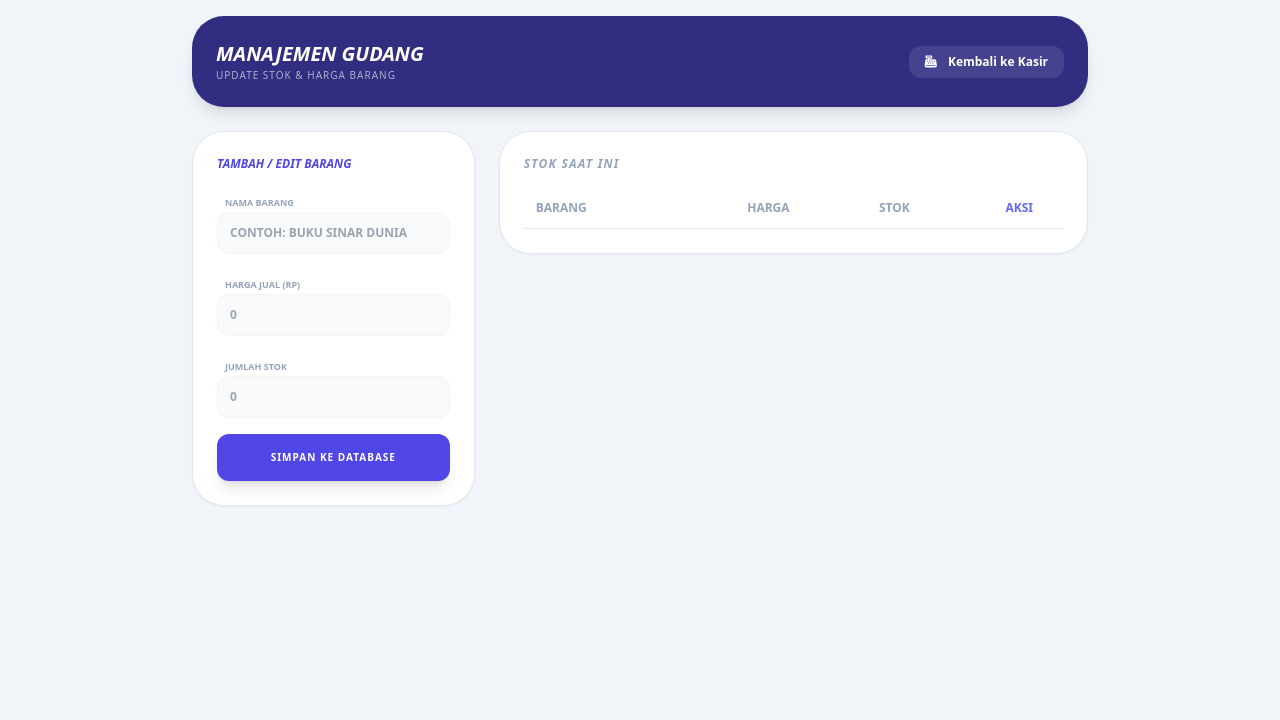
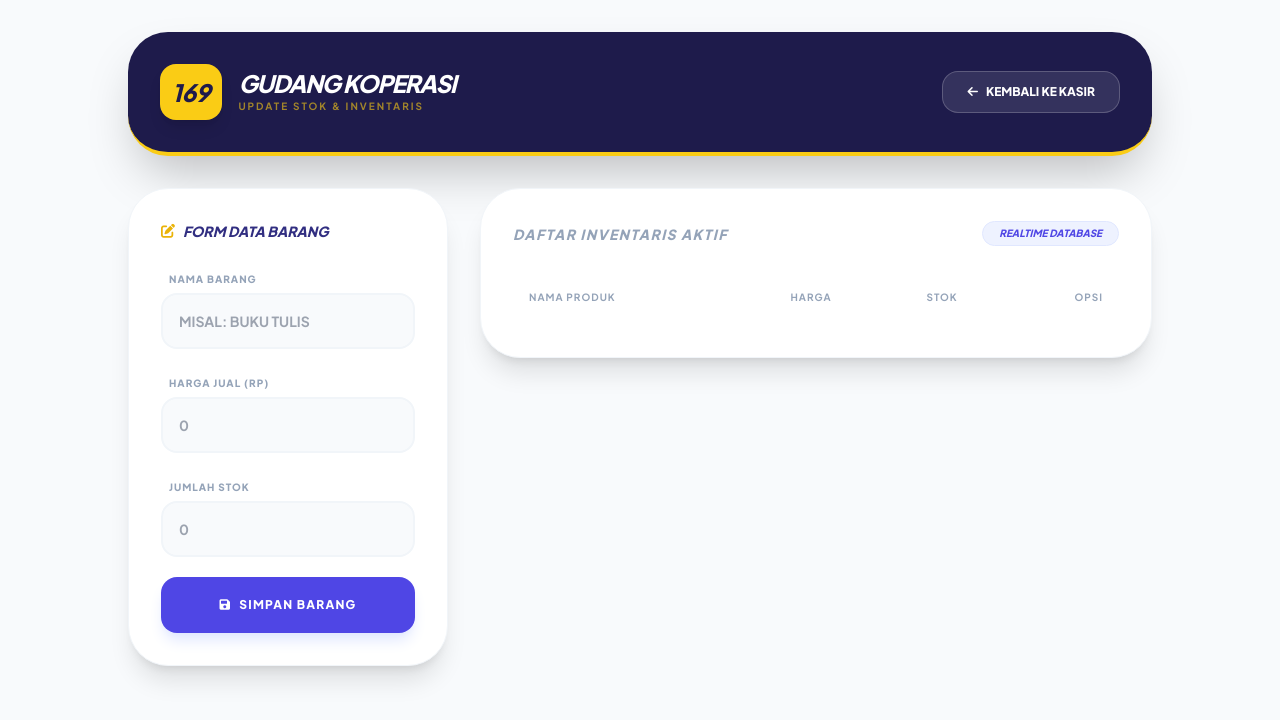
Before and after one commit to kiswanto73-hue/Koperasi-SDN-165, a plain HTML site: page kelola_stok.html in a window 1280 px wide. Drawn offline with nearby package versions, Linux system fonts and the light colour scheme; no server answers.

Commit message:
Update kelola_stok.html
okay

```diff
--- a/kelola_stok.html
+++ b/kelola_stok.html
@@ -8,61 +8,73 @@
     <link rel="stylesheet" href="https://cdnjs.cloudflare.com/ajax/libs/font-awesome/6.0.0/css/all.min.css">
     <script src="https://www.gstatic.com/firebasejs/9.17.1/firebase-app-compat.js"></script>
     <script src="https://www.gstatic.com/firebasejs/9.17.1/firebase-database-compat.js"></script>
+    <style>
+        @import url('https://fonts.googleapis.com/css2?family=Plus+Jakarta+Sans:wght@400;700;800&display=swap');
+        body { font-family: 'Plus Jakarta Sans', sans-serif; }
+    </style>
 </head>
-<body class="bg-slate-100 min-h-screen font-sans p-4">
+<body class="bg-slate-50 min-h-screen p-4 md:p-8">
 
-    <div class="max-w-4xl mx-auto">
-        <div class="bg-indigo-900 text-white p-6 rounded-[2rem] shadow-lg mb-6 flex justify-between items-center">
-            <div>
-                <h1 class="text-xl font-black italic">MANAJEMEN GUDANG</h1>
-                <p class="text-[10px] opacity-60 uppercase tracking-widest">Update Stok & Harga Barang</p>
+    <div class="max-w-5xl mx-auto">
+        <div class="bg-indigo-950 text-white p-8 rounded-[2.5rem] shadow-2xl mb-8 flex flex-col md:flex-row justify-between items-center gap-4 border-b-4 border-yellow-400">
+            <div class="flex items-center gap-4">
+                <div class="bg-yellow-400 text-indigo-950 p-3 rounded-2xl font-black text-2xl italic shadow-lg">169</div>
+                <div>
+                    <h1 class="text-2xl font-black italic tracking-tighter uppercase leading-none">Gudang Koperasi</h1>
+                    <p class="text-[10px] opacity-60 uppercase tracking-[0.2em] mt-1 font-bold text-yellow-400">Update Stok & Inventaris</p>
+                </div>
             </div>
-            <a href="index.html" class="bg-white/10 px-4 py-2 rounded-xl text-xs font-bold hover:bg-white/20 transition">
-                <i class="fas fa-cash-register mr-2"></i> Kembali ke Kasir
+            <a href="index.html" class="bg-white/10 px-6 py-3 rounded-2xl text-xs font-black uppercase hover:bg-yellow-400 hover:text-indigo-950 transition-all border border-white/20 flex items-center gap-2">
+                <i class="fas fa-arrow-left"></i> Kembali ke Kasir
             </a>
         </div>
 
-        <div class="grid grid-cols-1 md:grid-cols-3 gap-6">
-            <div class="md:col-span-1">
-                <div class="bg-white p-6 rounded-[2rem] shadow-sm border border-slate-200">
-                    <h3 class="text-xs font-black text-indigo-600 mb-4 uppercase italic">Tambah / Edit Barang</h3>
-                    <div class="space-y-4">
+        <div class="grid grid-cols-1 lg:grid-cols-12 gap-8">
+            <div class="lg:col-span-4">
+                <div class="bg-white p-8 rounded-[2.5rem] shadow-xl border border-slate-100 sticky top-8">
+                    <h3 class="text-sm font-black text-indigo-900 mb-6 uppercase italic flex items-center gap-2">
+                        <i class="fas fa-edit text-yellow-500"></i> Form Data Barang
+                    </h3>
+                    <div class="space-y-5">
                         <div>
-                            <label class="text-[9px] font-bold text-slate-400 ml-2">NAMA BARANG</label>
-                            <input type="text" id="namaBarang" placeholder="Contoh: Buku Sinar Dunia"
-                                class="w-full p-3 bg-slate-50 border border-slate-100 rounded-xl font-bold text-xs outline-none focus:ring-2 ring-indigo-500 uppercase">
+                            <label class="text-[10px] font-black text-slate-400 ml-2 uppercase tracking-widest">Nama Barang</label>
+                            <input type="text" id="namaBarang" placeholder="MISAL: BUKU TULIS"
+                                class="w-full mt-1 p-4 bg-slate-50 border-2 border-slate-100 rounded-2xl font-bold text-sm outline-none focus:border-indigo-500 focus:ring-4 focus:ring-indigo-50 transition-all uppercase">
                         </div>
                         <div>
-                            <label class="text-[9px] font-bold text-slate-400 ml-2">HARGA JUAL (RP)</label>
+                            <label class="text-[10px] font-black text-slate-400 ml-2 uppercase tracking-widest">Harga Jual (Rp)</label>
                             <input type="number" id="hargaBarang" placeholder="0"
-                                class="w-full p-3 bg-slate-50 border border-slate-100 rounded-xl font-bold text-xs outline-none">
+                                class="w-full mt-1 p-4 bg-slate-50 border-2 border-slate-100 rounded-2xl font-bold text-sm outline-none focus:border-indigo-500 transition-all">
                         </div>
                         <div>
-                            <label class="text-[9px] font-bold text-slate-400 ml-2">JUMLAH STOK</label>
+                            <label class="text-[10px] font-black text-slate-400 ml-2 uppercase tracking-widest">Jumlah Stok</label>
                             <input type="number" id="stokBarang" placeholder="0"
-                                class="w-full p-3 bg-slate-50 border border-slate-100 rounded-xl font-bold text-xs outline-none">
+                                class="w-full mt-1 p-4 bg-slate-50 border-2 border-slate-100 rounded-2xl font-bold text-sm outline-none focus:border-indigo-500 transition-all">
                         </div>
-                        <button onclick="simpanBarang()" class="w-full bg-indigo-600 text-white font-black py-4 rounded-xl shadow-lg uppercase text-[10px] tracking-widest active:scale-95 transition-all">
-                            Simpan ke Database
+                        <button onclick="simpanBarang()" class="w-full bg-indigo-600 text-white font-black py-5 rounded-2xl shadow-lg shadow-indigo-100 uppercase text-xs tracking-widest hover:bg-indigo-700 active:scale-95 transition-all flex justify-center items-center gap-2">
+                            <i class="fas fa-save"></i> Simpan Barang
                         </button>
                     </div>
                 </div>
             </div>
 
-            <div class="md:col-span-2">
-                <div class="bg-white p-6 rounded-[2rem] shadow-sm border border-slate-200 overflow-hidden">
-                    <h3 class="text-xs font-black text-slate-400 mb-4 uppercase tracking-widest italic">Stok Saat Ini</h3>
+            <div class="lg:col-span-8">
+                <div class="bg-white p-8 rounded-[2.5rem] shadow-xl border border-slate-100 overflow-hidden">
+                    <div class="flex justify-between items-center mb-6">
+                        <h3 class="text-sm font-black text-slate-400 uppercase tracking-widest italic">Daftar Inventaris Aktif</h3>
+                        <span class="bg-indigo-50 text-indigo-600 text-[10px] font-black px-4 py-1 rounded-full uppercase italic border border-indigo-100">Realtime Database</span>
+                    </div>
                     <div class="overflow-x-auto">
-                        <table class="w-full text-xs text-left">
+                        <table class="w-full text-left border-separate border-spacing-y-3">
                             <thead>
-                                <tr class="text-slate-400 border-b">
-                                    <th class="p-3">BARANG</th>
-                                    <th>HARGA</th>
-                                    <th>STOK</th>
-                                    <th class="text-center text-indigo-500">AKSI</th>
+                                <tr class="text-[10px] font-black text-slate-400 uppercase tracking-widest">
+                                    <th class="px-4 py-2">Nama Produk</th>
+                                    <th class="px-4 py-2 text-center">Harga</th>
+                                    <th class="px-4 py-2 text-center">Stok</th>
+                                    <th class="px-4 py-2 text-right">Opsi</th>
                                 </tr>
                             </thead>
-                            <tbody id="tabelStok" class="divide-y divide-slate-50 font-bold uppercase italic">
+                            <tbody id="tabelStok" class="font-bold uppercase italic text-sm">
                                 </tbody>
                         </table>
                     </div>
@@ -88,13 +100,16 @@
             const harga = parseInt(document.getElementById('hargaBarang').value);
             const stok = parseInt(document.getElementById('stokBarang').value);
 
-            if(!nama || isNaN(harga) || isNaN(stok)) return alert("Isi semua data dengan benar!");
+            if(!nama || isNaN(harga) || isNaN(stok)) {
+                alert("Harap lengkapi semua data barang!");
+                return;
+            }
 
             db.ref('koperasi/stok/' + nama).set({
                 harga: harga,
                 stok: stok
             }).then(() => {
-                alert("Barang Berhasil Diperbarui!");
+                alert("Barang '" + nama + "' berhasil disimpan!");
                 document.getElementById('namaBarang').value = "";
                 document.getElementById('hargaBarang').value = "";
                 document.getElementById('stokBarang').value = "";
@@ -107,23 +122,34 @@
             const tabel = document.getElementById('tabelStok');
             tabel.innerHTML = '';
 
+            if(!data) {
+                tabel.innerHTML = '<tr><td colspan="4" class="text-center py-10 text-slate-300">Belum ada data barang...</td></tr>';
+                return;
+            }
+
             for(let key in data) {
                 const item = data[key];
+                const stokWarna = item.stok < 5 ? 'bg-red-50 text-red-600 border-red-100' : 'bg-green-50 text-green-600 border-green-100';
+
                 tabel.innerHTML += `
-                    <tr class="hover:bg-slate-50">
-                        <td class="p-3 text-indigo-900">${key}</td>
-                        <td class="text-slate-600">Rp ${item.harga.toLocaleString()}</td>
-                        <td>
-                            <span class="${item.stok < 5 ? 'text-red-500' : 'text-green-600'} font-black">
+                    <tr class="bg-slate-50/50 hover:bg-indigo-50 transition-all group">
+                        <td class="p-4 rounded-l-2xl border-y border-l border-slate-100">
+                            <span class="text-indigo-950 font-black">${key}</span>
+                        </td>
+                        <td class="p-4 border-y border-slate-100 text-center text-indigo-600">
+                            Rp ${item.harga.toLocaleString()}
+                        </td>
+                        <td class="p-4 border-y border-slate-100 text-center">
+                            <span class="px-4 py-1 rounded-lg border font-black text-xs ${stokWarna}">
                                 ${item.stok}
                             </span>
                         </td>
-                        <td class="text-center p-2">
-                            <button onclick="hapusBarang('${key}')" class="text-red-300 hover:text-red-500 p-2">
+                        <td class="p-4 rounded-r-2xl border-y border-r border-slate-100 text-right">
+                            <button onclick="editBarang('${key}', ${item.harga}, ${item.stok})" class="text-indigo-400 hover:text-indigo-700 p-2 transition-colors">
+                                <i class="fas fa-edit"></i>
+                            </button>
+                            <button onclick="hapusBarang('${key}')" class="text-red-300 hover:text-red-600 p-2 transition-colors">
                                 <i class="fas fa-trash"></i>
-                            </button>
-                            <button onclick="editBarang('${key}', ${item.harga}, ${item.stok})" class="text-indigo-400 hover:text-indigo-700 p-2">
-                                <i class="fas fa-edit"></i>
                             </button>
                         </td>
                     </tr>`;
@@ -139,7 +165,7 @@
         }
 
         function hapusBarang(nama) {
-            if(confirm("Hapus barang " + nama + " dari database?")) {
+            if(confirm("Apakah Anda yakin ingin menghapus '" + nama + "' dari inventaris?")) {
                 db.ref('koperasi/stok/' + nama).remove();
             }
         }
```
